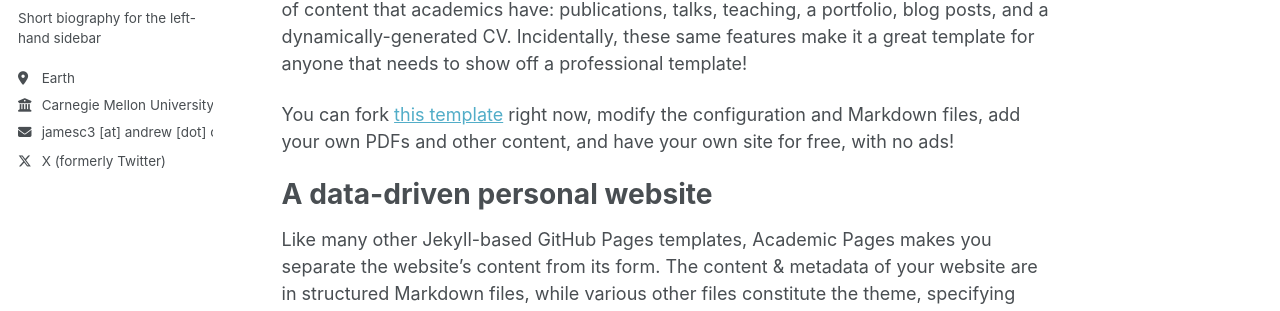
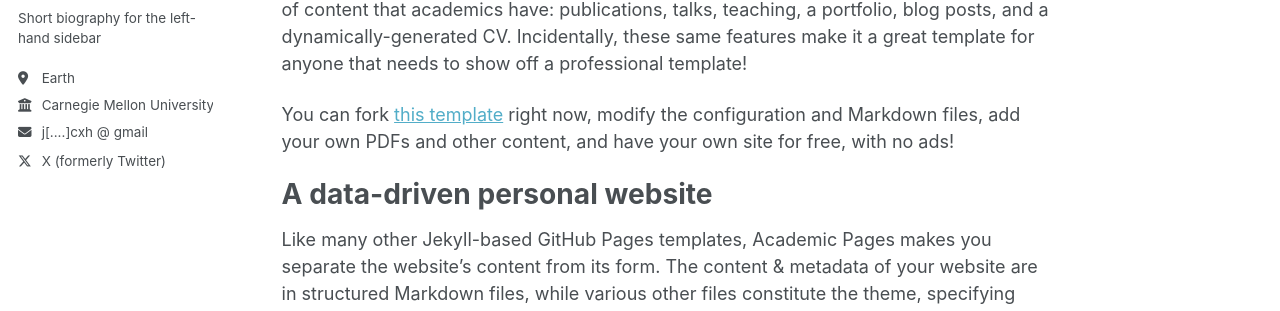
Before and after one commit to jchencxh/jchencxh.github.io, a Jekyll site: the page built from _pages/about.md, in a window 1280 px wide. Shown: the part 308-619 px from the top of the page. Built offline with Jekyll 4.4.1, drawn with Linux system fonts in a browser that asks for light colours; a script that is not in the unit is left out.

Commit message:
email update

```diff
--- a/_config.yml
+++ b/_config.yml
@@ -29,7 +29,7 @@ author:
   location         : "Earth"
   employer         : "Carnegie Mellon University"
   uri              : # URL
-  email            : "jamesc3 [at] andrew [dot] cmu [dot] edu"
+  email            : "j[....]cxh @ gmail"
 
   # Academic websites
   academia         : # URL
```
